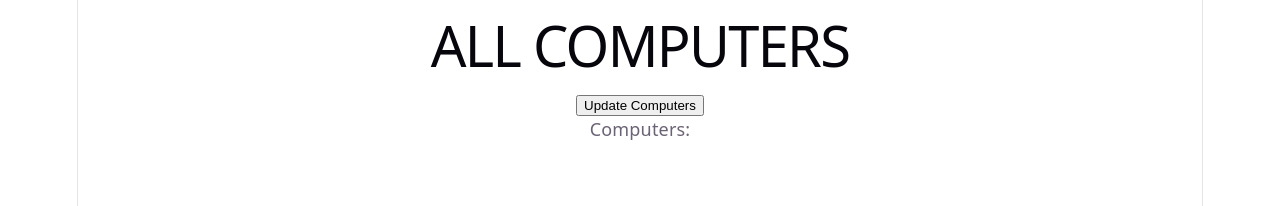
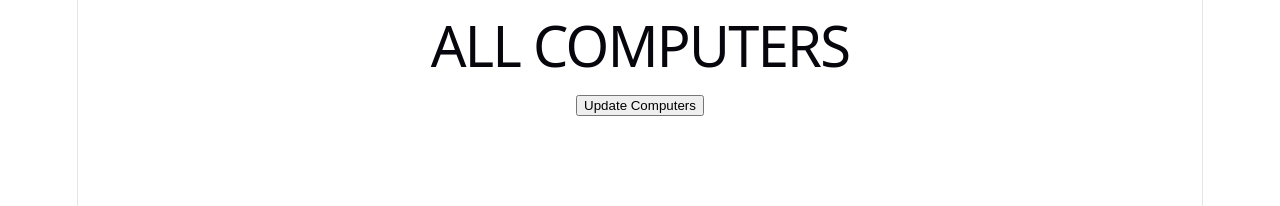
Before and after one commit to lazy-glitch83/linda-hallberg-patricia-petterssson-react-2026, a React (Vite) app in the folder project-client/: page / in a window 1280 px wide. Shown: the top 206 px of the page. Built offline with nearby package versions, Linux system fonts and the light colour scheme.

Commit message:
removed paragraph

```diff
--- a/project-client/src/computers.jsx
+++ b/project-client/src/computers.jsx
@@ -22,7 +22,6 @@ function Computers() {
     return (
         <div>
             <button onClick={updateComputers}>Update Computers</button>
-            <p>Computers:</p>
             <ul>
                 {listComputers.map((computers) => (
                     <li key={computers.cid}>
```
Also changed, not shown: 1 other file (tests, documents, lock files or other folders).
